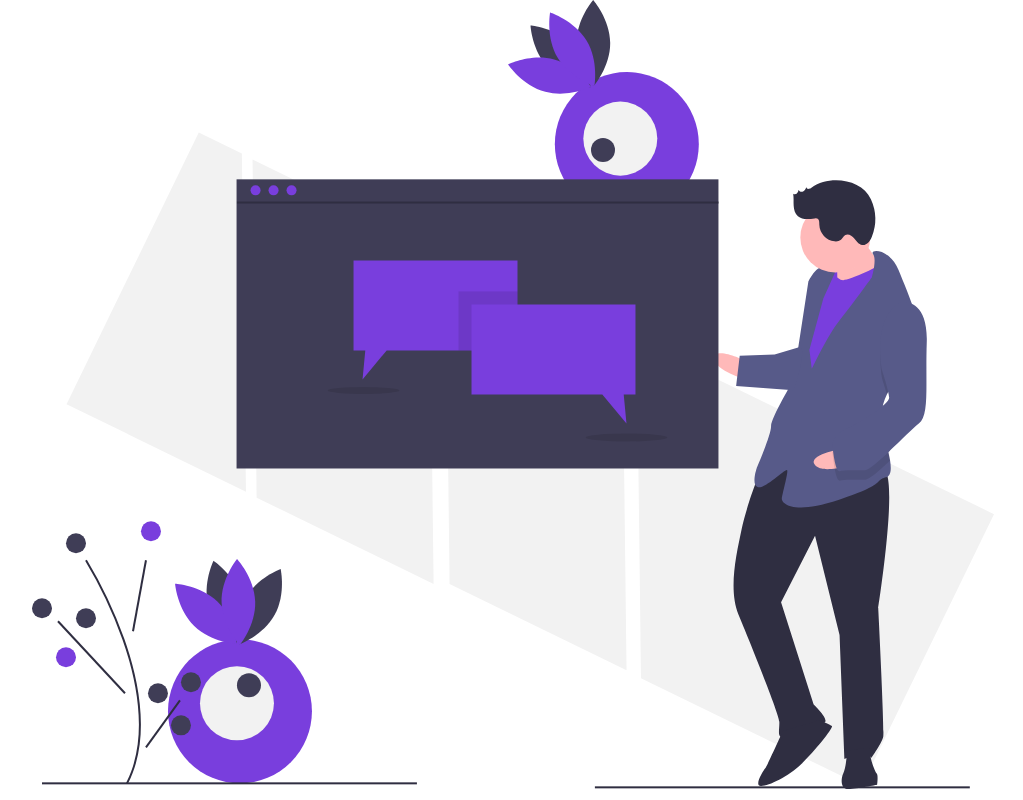
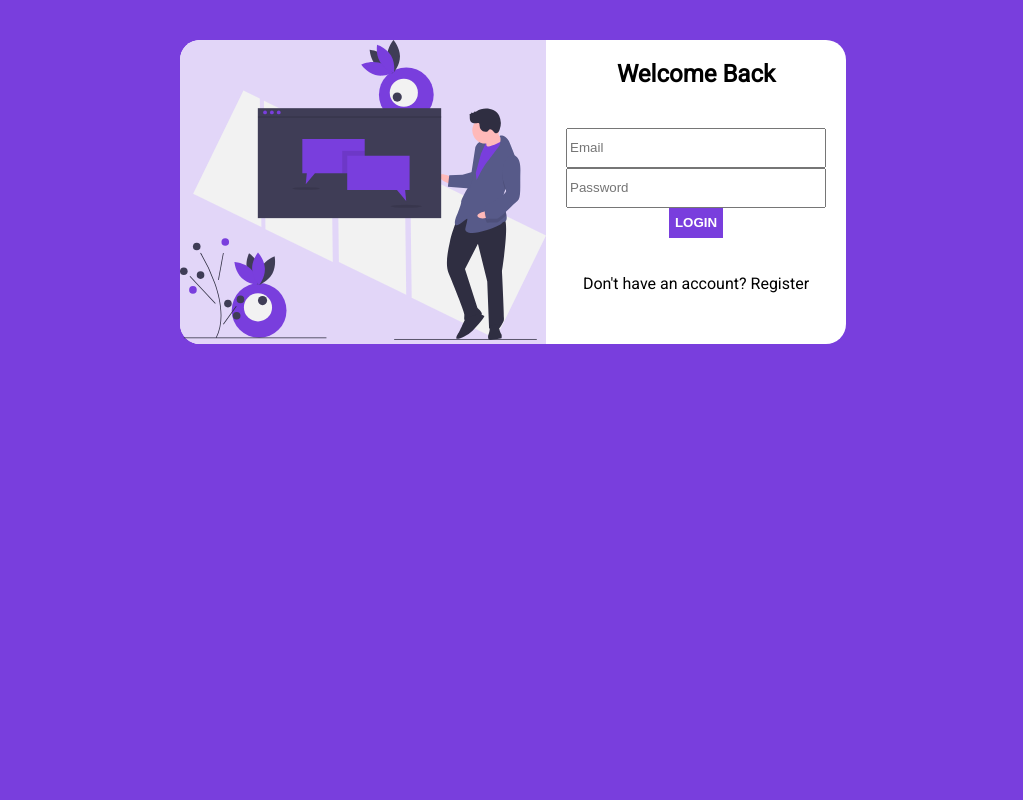
Before and after one commit to SumitGA/ChatAPP, a React (Create React App) app in the folder chat-frontend/: page /login in a window 1280 px wide. Shown: the top 800 px of the page, without its empty margins (127-1150 px from the left). Built offline with nearby package versions, Linux system fonts and the light colour scheme.

Commit message:
Styling login from continued..

```diff
--- a/chat-frontend/src/App.js
+++ b/chat-frontend/src/App.js
@@ -1,4 +1,4 @@
-import './App.css'
+import './App.scss'
 import Login from './components/Auth/Login'
 import Register from './components/Auth/Register'
 import Chat from './components/Chat/Chat'
--- /dev/null
+++ b/chat-frontend/src/assets/scss/_variables.scss
@@ -0,0 +1,2 @@
+$bg-main: #793EDD;
+$bg-light: #E2D6F8;
--- /dev/null
+++ b/chat-frontend/src/components/Auth/Auth.scss
@@ -0,0 +1,61 @@
+@import '../../assets/scss/_variables.scss';
+
+#auth-container {
+  min-height: 100vh;
+  background-color: $bg-main;
+
+  #auth-card {
+    display: flex;
+    justify-content: center;
+
+    &>div {
+      display: flex;
+      flex-direction: row;
+      min-width: 500px;
+      margin-top: 2.5rem;
+      background-color: white;
+      border-radius: 20px;
+
+      #image-section {
+        background-color: $bg-light;
+        border-top-left-radius: 20px;
+        border-bottom-left-radius: 20px;
+
+        img {
+          max-height: 300px;
+          min-width: 100%;
+        }
+      }
+
+      #form-section {
+        min-width: 300px;
+
+        h2 {
+          text-align: center;
+        }
+
+        form {
+          padding: 20px;
+
+          .input-field {
+            input {
+              height: 40px;
+              width: 100%;
+              box-sizing: border-box;
+            }
+          }
+
+          button {
+            widht: 100%;
+            height: 30px;
+            background-color: $bg-main;
+            border: none;
+            color: white;
+            cursor: pointer;
+            font-weight: 600;
+          }
+        }
+      }
+    }
+  }
+}
--- a/chat-frontend/src/components/Auth/Login.js
+++ b/chat-frontend/src/components/Auth/Login.js
@@ -1,5 +1,6 @@
 import React from 'react'
 import loginImage from '../../assets/images/login.svg'
+import './Auth.scss'
 
 const Login = () => {
   return (
```
Also changed, not shown: chat-frontend/src/App.scss (renamed from chat-frontend/src/App.css).
